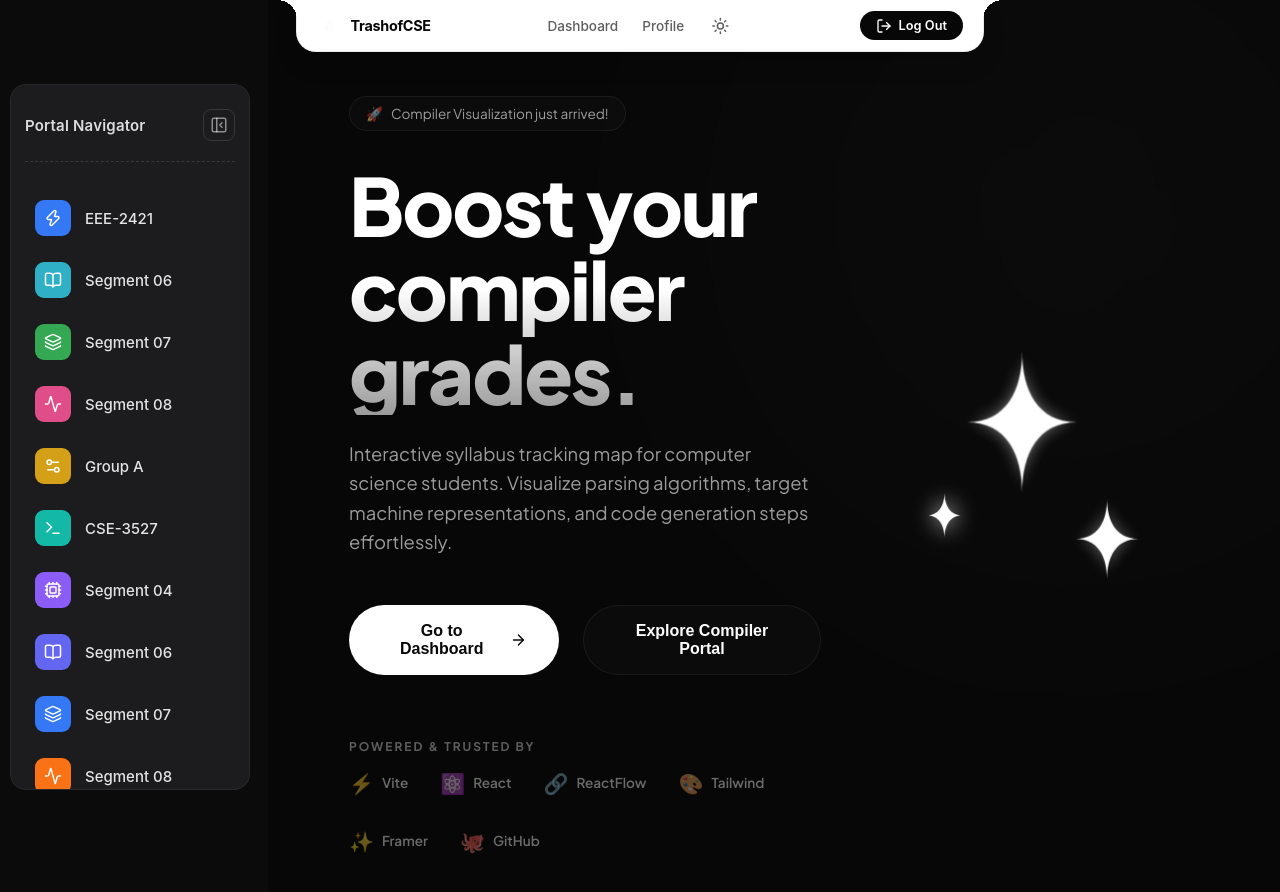
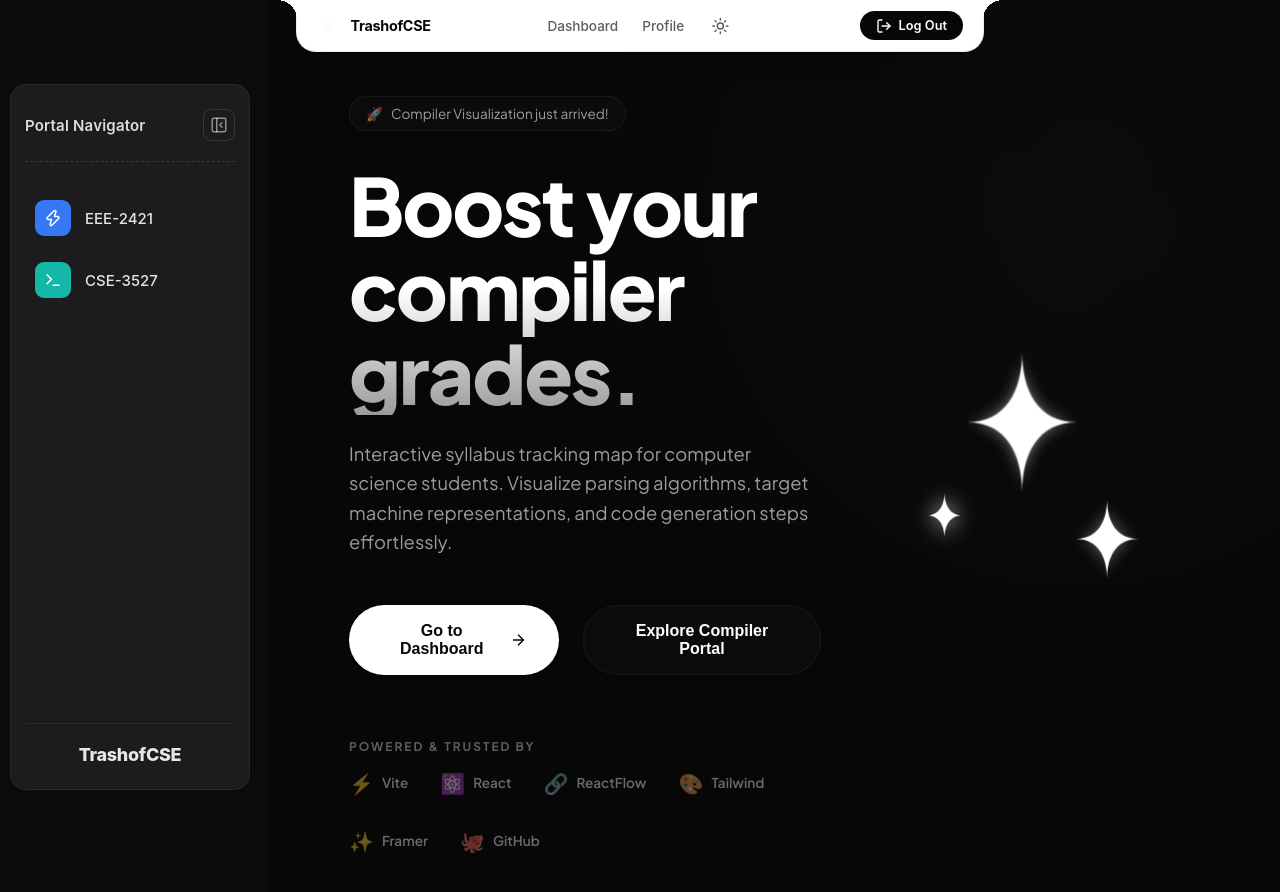
Before and after one commit to mongooseintown/TrashofCSE-Project, a React (Vite) app in the folder frontend/: page / in a window 1280 px wide. Shown: the top 892 px of the page. Built offline with nearby package versions, Linux system fonts and the light colour scheme; no server answers; sample sign-in values are in the browser's storage.

Commit message:
Keep only course-level items in Sidebar, remove segment sub-items

```diff
--- a/frontend/src/components/Sidebar.jsx
+++ b/frontend/src/components/Sidebar.jsx
@@ -58,62 +58,10 @@ const Sidebar = () => {
       colorClass: 'icon-blue'
     },
     {
-      label: 'Segment 06',
-      path: '/eee/segment-06',
-      icon: <BookOpen size={18} />,
-      colorClass: 'icon-cyan'
-    },
-    {
-      label: 'Segment 07',
-      path: '/eee/segment-07',
-      icon: <Layers size={18} />,
-      colorClass: 'icon-green'
-    },
-    {
-      label: 'Segment 08',
-      path: '/eee/segment-08',
-      icon: <Activity size={18} />,
-      colorClass: 'icon-pink'
-    },
-    {
-      label: 'Group A',
-      path: '/eee/group-a',
-      icon: <Settings2 size={18} />,
-      colorClass: 'icon-amber'
-    },
-    {
       label: 'CSE-3527',
       path: '/compiler',
       icon: <Terminal size={18} />,
       colorClass: 'icon-teal',
-      requiresAdmin: true
-    },
-    {
-      label: 'Segment 04',
-      path: '/compiler/segment-04',
-      icon: <Cpu size={18} />,
-      colorClass: 'icon-purple',
-      requiresAdmin: true
-    },
-    {
-      label: 'Segment 06',
-      path: '/compiler/segment-06',
-      icon: <BookOpen size={18} />,
-      colorClass: 'icon-indigo',
-      requiresAdmin: true
-    },
-    {
-      label: 'Segment 07',
-      path: '/compiler/segment-07',
-      icon: <Layers size={18} />,
-      colorClass: 'icon-blue',
-      requiresAdmin: true
-    },
-    {
-      label: 'Segment 08',
-      path: '/compiler/segment-08',
-      icon: <Activity size={18} />,
-      colorClass: 'icon-orange',
       requiresAdmin: true
     },
   ];
```
